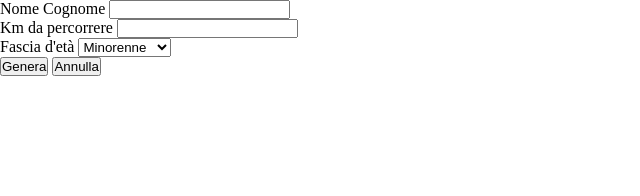
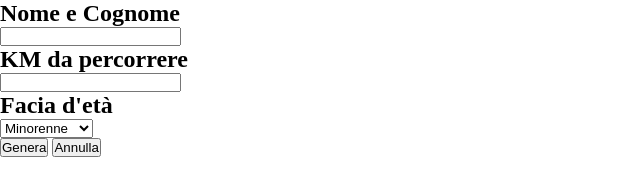
Before and after one commit to LucaLF-dev/js-biglietto-treno-form, a plain HTML site: page index.html in a window 1280 px wide. Shown: the whole page, without its empty margins (0-640 px from the left). Drawn offline with Linux system fonts and the light colour scheme.

Commit message:
Added - km dom element js

```diff
--- a/index.html
+++ b/index.html
@@ -10,18 +10,18 @@
 
     <div>
         <div>
-            <label for="Name-Surname">Nome Cognome</label>
-            <input type="text" name="Name-Surname">
+            <h2>Nome e Cognome</h2>
+            <input type="text"  id="Dati__anagrafici">
         </div>
 
         <div>
-            <label for="km">Km da percorrere</label>
-            <input type="text" name="km">
+           <h2>KM da percorrere</h2>
+            <input type="text" id="km">
         </div>
 
         <div>
-             <label for="discount"> Fascia d'età</label>
-             <select name="discount" id="">
+             <h2>Facia d'età</h2>
+             <select  id="discount">
                  <option value="0">Minorenne</option>
                  <option value="1">Maggiorene</option>
                  <option value="2">Over 65</option>
--- a/js/app.js
+++ b/js/app.js
@@ -0,0 +1,17 @@
+// Scrivere un programma che chieda all’utente:
+
+// - inserisco le costanti fisse
+
+const PREZZO_PER_KM = 0.21
+const SCONTO_OVER_65 = 40
+const SCONTO_MINORENNI = 20
+
+// - prendo dal dom il numero di chilometri da percorrere
+const inputDOMElement = document.getElementById('km')
+console.log(inputDOMElement)
+// - Età del passeggero Sulla base di queste informazioni dovrà calcolare il prezzo totale del biglietto di viaggio, secondo le seguenti regole:
+const
+// - il prezzo del biglietto è definito in base ai km (0.21 € al km)
+// - va applicato uno sconto del 20% per i minorenni
+// - va applicato uno sconto del 40% per gli over 65.
+// - La differenza è che i dati dell’utente li prenderemo da degli input, e calcoleremo il prezzo quando l’utente clicca su un pulsante ‘calcola’
```
